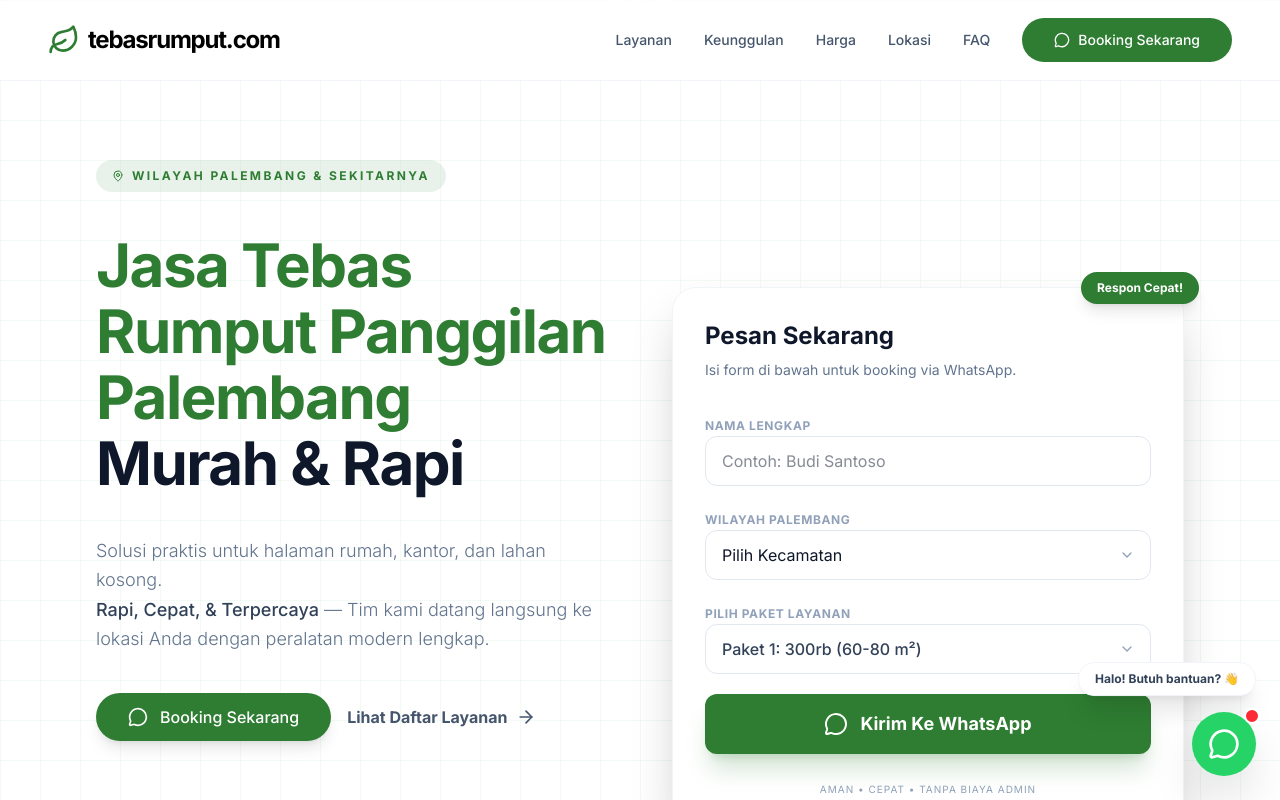
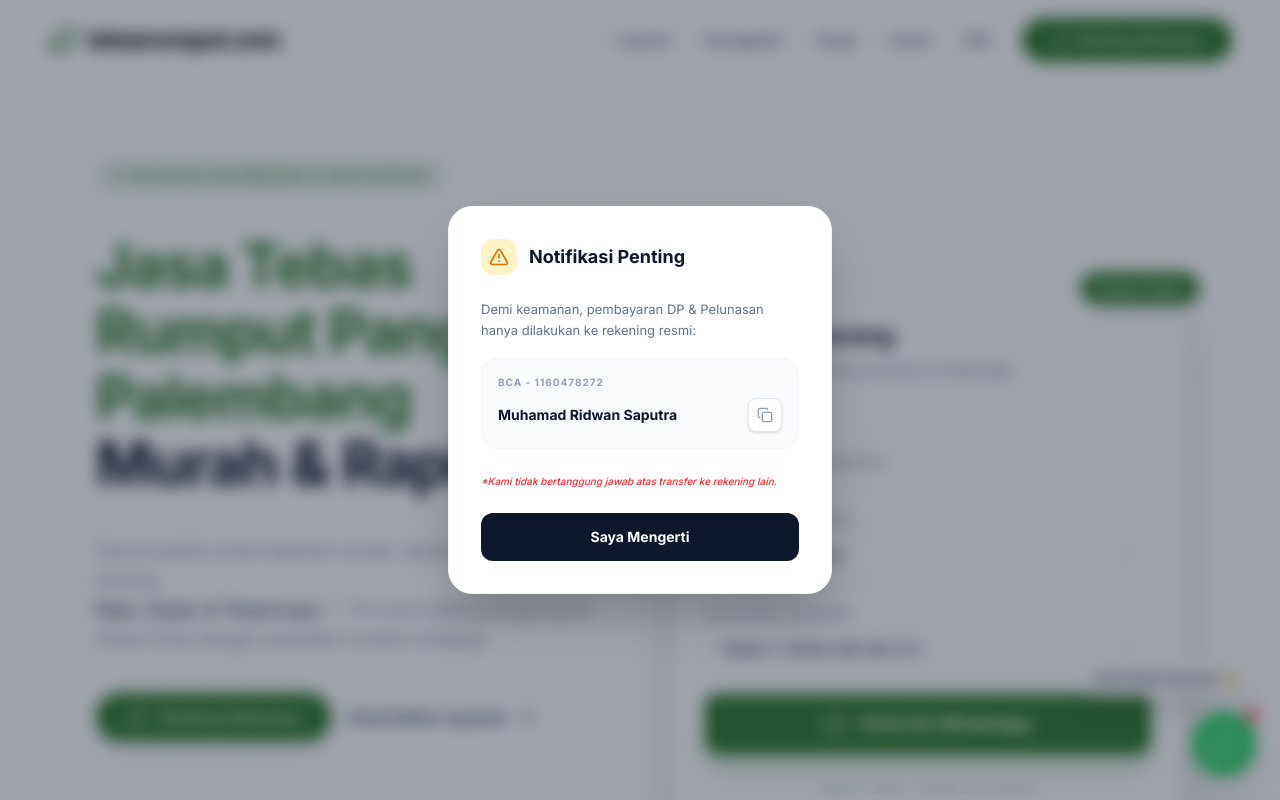
Before and after one commit to abaybeyyy-pixel/tebasrumput, a React (Vite) app: page / in a window 1280 px wide. Shown: the top 800 px of the page. Built offline with nearby package versions, Linux system fonts and the light colour scheme.

Commit message:
update t&c

```diff
--- a/src/App.tsx
+++ b/src/App.tsx
@@ -1,4 +1,4 @@
-import { motion } from "motion/react";
+import { motion, AnimatePresence } from "motion/react";
 import {
   CheckCircle2,
   Scissors,
@@ -18,9 +18,12 @@ import {
   Menu,
   X,
   User,
-  MessageCircle
+  MessageCircle,
+  AlertTriangle,
+  Copy,
+  Check
 } from "lucide-react";
-import React, { useState } from "react";
+import React, { useState, useEffect } from "react";
 
 const fadeIn = {
   initial: { opacity: 0, y: 20 },
@@ -512,7 +515,30 @@ export default function App() {
   const [isMenuOpen, setIsMenuOpen] = useState(false);
   const [activeModal, setActiveModal] = useState<"terms" | "privacy" | null>(null);
   const [activeBlog, setActiveBlog] = useState<any>(null);
+  const [showPaymentNotice, setShowPaymentNotice] = useState(false);
+  const [isCopied, setIsCopied] = useState(false);
   const scrollRef = React.useRef<HTMLDivElement>(null);
+
+  useEffect(() => {
+    const hasSeenNotice = sessionStorage.getItem("hasSeenPaymentNotice");
+    if (!hasSeenNotice) {
+      const timer = setTimeout(() => {
+        setShowPaymentNotice(true);
+      }, 1500);
+      return () => clearTimeout(timer);
+    }
+  }, []);
+
+  const closePaymentNotice = () => {
+    setShowPaymentNotice(false);
+    sessionStorage.setItem("hasSeenPaymentNotice", "true");
+  };
+
+  const copyAccountNumber = () => {
+    navigator.clipboard.writeText("1160478272");
+    setIsCopied(true);
+    setTimeout(() => setIsCopied(false), 2000);
+  };
 
   const scroll = (direction: 'left' | 'right') => {
     if (scrollRef.current) {
@@ -1347,22 +1373,32 @@ export default function App() {
 
               {activeModal === "terms" ? (
                 <div className="space-y-6">
-                  <h2 className="text-2xl font-bold text-slate-900">Terms & Conditions</h2>
-                  <div className="space-y-4 text-slate-600 leading-relaxed">
-                    <p className="font-bold text-slate-800">1. Layanan</p>
-                    <p>Tebasrumput.com menyediakan jasa pemotongan rumput, pembersihan lahan, dan perawatan taman untuk area perumahan dan komersial di wilayah Kota Palembang.</p>
-
-                    <p className="font-bold text-slate-800">2. Pemesanan & Penjadwalan</p>
-                    <p>Pemesanan dianggap sah setelah pelanggan mengisi formulir atau menghubungi via WhatsApp dan mendapatkan konfirmasi jadwal dari tim kami.</p>
-
-                    <p className="font-bold text-slate-800">3. Biaya & Pembayaran</p>
-                    <p>Biaya layanan disesuaikan dengan paket yang dipilih atau hasil survey lokasi. Pembayaran dilakukan secara tunai (Cash on Delivery) atau transfer setelah pekerjaan selesai dikerjakan.</p>
-
-                    <p className="font-bold text-slate-800">4. Akses Lokasi</p>
-                    <p>Pelanggan wajib memberikan akses masuk ke area pengerjaan pada waktu yang telah disepakati. Kami tidak bertanggung jawab atas keterlambatan akibat kendala akses lokasi.</p>
-
-                    <p className="font-bold text-slate-800">5. Pembatalan</p>
-                    <p>Pembatalan atau perubahan jadwal harus diinformasikan maksimal 24 jam sebelum waktu pengerjaan yang dijadwalkan.</p>
+                  <h2 className="text-2xl font-bold text-slate-900">Sistem Pembayaran & Proses Kerja</h2>
+                  <div className="space-y-6 text-slate-600 leading-relaxed">
+                    <div className="space-y-2">
+                      <p className="font-bold text-slate-800">1. DP 20%</p>
+                      <p>Untuk booking jadwal, customer wajib melakukan DP sebesar 20% dari total biaya pengerjaan.</p>
+                    </div>
+
+                    <div className="space-y-2">
+                      <p className="font-bold text-slate-800">2. Tim ke Lokasi</p>
+                      <p>Setelah DP diterima, tim kami akan datang ke lokasi sesuai dengan jadwal yang telah disepakati bersama.</p>
+                    </div>
+
+                    <div className="space-y-2">
+                      <p className="font-bold text-slate-800">3. Pengerjaan</p>
+                      <p>Pekerjaan dilakukan secara profesional sesuai dengan kesepakatan area dan hasil yang diinginkan pelanggan.</p>
+                    </div>
+
+                    <div className="space-y-2">
+                      <p className="font-bold text-slate-800">4. Pelunasan</p>
+                      <p>Sisa pembayaran (pelunasan) dilakukan segera setelah seluruh pekerjaan selesai dikerjakan.</p>
+                    </div>
+
+                    <div className="space-y-2">
+                      <p className="font-bold text-slate-800">5. Dokumentasi</p>
+                      <p>Kami akan memberikan dokumentasi berupa foto atau video hasil pengerjaan sebagai bukti penyelesaian tugas.</p>
+                    </div>
                   </div>
                 </div>
               ) : (
@@ -1500,6 +1536,69 @@ export default function App() {
           <div className="absolute -top-1 -right-1 w-4 h-4 bg-red-500 border-2 border-white rounded-full"></div>
         </motion.button>
       </motion.div>
+      {/* Modal Payment Notice */}
+      <AnimatePresence>
+        {showPaymentNotice && (
+          <div className="fixed inset-0 z-[110] flex items-center justify-center p-4">
+            <motion.div
+              initial={{ opacity: 0 }}
+              animate={{ opacity: 1 }}
+              exit={{ opacity: 0 }}
+              className="absolute inset-0 bg-slate-900/40 backdrop-blur-sm"
+              onClick={closePaymentNotice}
+            />
+            <motion.div
+              initial={{ opacity: 0, scale: 0.95, y: 10 }}
+              animate={{ opacity: 1, scale: 1, y: 0 }}
+              exit={{ opacity: 0, scale: 0.95, y: 10 }}
+              className="relative bg-white w-full max-w-sm rounded-3xl overflow-hidden shadow-2xl border border-slate-100"
+            >
+              <div className="p-6 md:p-8 space-y-6">
+                <div className="flex items-center gap-3">
+                  <div className="bg-amber-100 p-2 rounded-xl">
+                    <AlertTriangle className="w-5 h-5 text-amber-600" />
+                  </div>
+                  <h2 className="text-lg font-bold text-slate-900 leading-none">Notifikasi Penting</h2>
+                </div>
+
+                <div className="space-y-4">
+                  <p className="text-[13px] text-slate-500 leading-relaxed">
+                    Demi keamanan, pembayaran DP & Pelunasan hanya dilakukan ke rekening resmi:
+                  </p>
+
+                  <div className="bg-slate-50 rounded-2xl p-4 border border-slate-100 space-y-2">
+                    <div className="flex items-center justify-between text-[10px] font-bold text-slate-400 uppercase tracking-widest">
+                      <span>BCA - 1160478272</span>
+                    </div>
+
+                    <div className="flex items-center justify-between gap-3">
+                      <p className="text-sm font-bold text-slate-900 truncate">Muhamad Ridwan Saputra</p>
+                      <button
+                        onClick={copyAccountNumber}
+                        className="p-2 bg-white border border-slate-200 rounded-lg hover:bg-slate-50 transition-all active:scale-95 shadow-sm"
+                        title="Salin Rekening"
+                      >
+                        {isCopied ? <Check className="w-4 h-4 text-green-500" /> : <Copy className="w-4 h-4 text-slate-400" />}
+                      </button>
+                    </div>
+                  </div>
+                </div>
+
+                <p className="text-[10px] leading-relaxed text-red-500 font-medium italic">
+                  *Kami tidak bertanggung jawab atas transfer ke rekening lain.
+                </p>
+
+                <button
+                  onClick={closePaymentNotice}
+                  className="w-full bg-slate-900 text-white py-3.5 rounded-xl font-bold text-sm hover:bg-black transition-all active:scale-[0.98]"
+                >
+                  Saya Mengerti
+                </button>
+              </div>
+            </motion.div>
+          </div>
+        )}
+      </AnimatePresence>
     </div >
   );
 }
```
